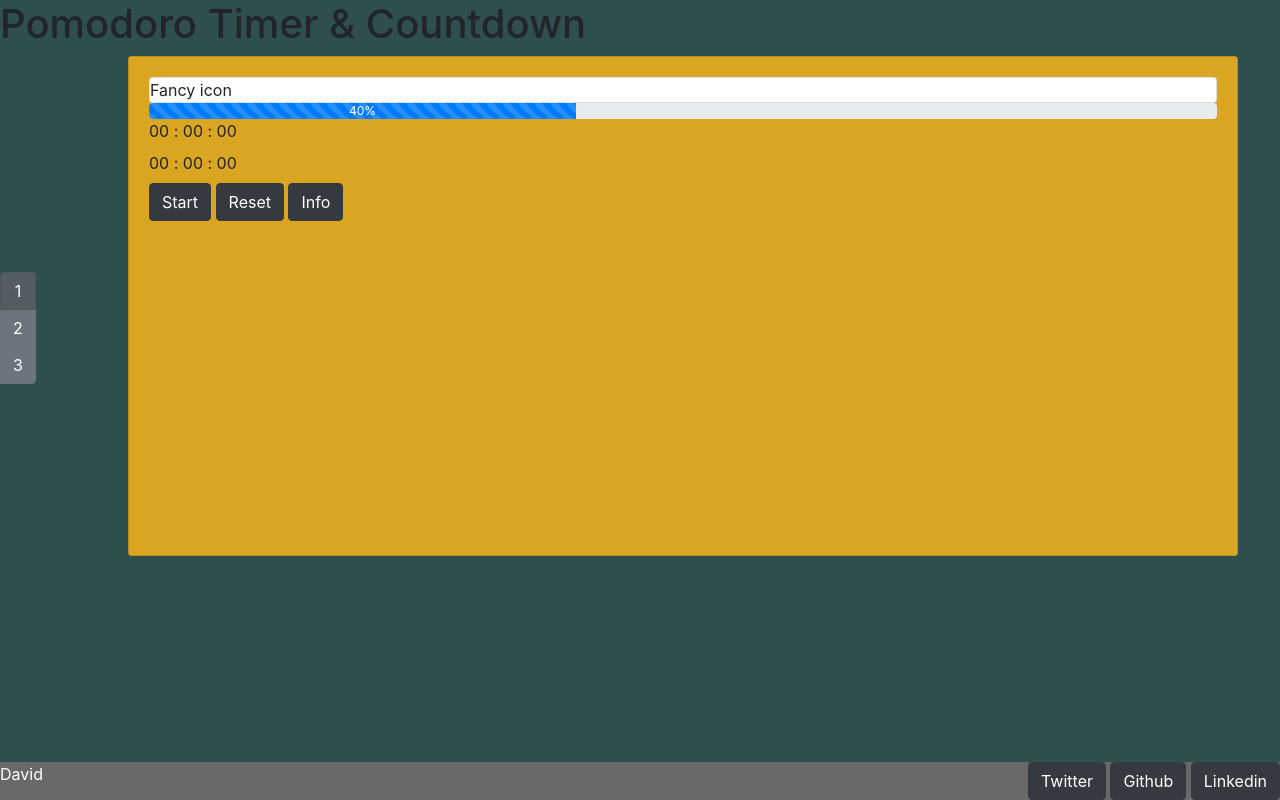
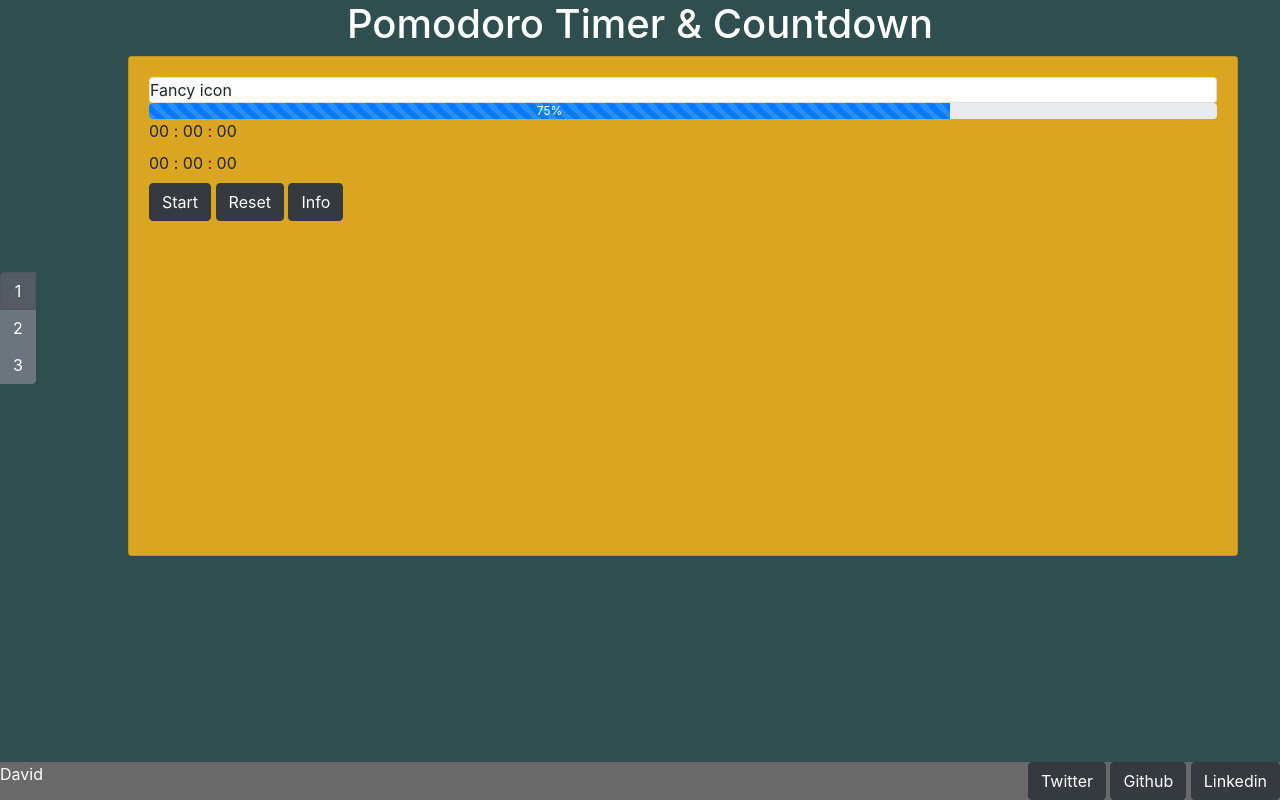
Before and after one commit to dlourenco182/ptc_time, a plain HTML site: page index.html in a window 1280 px wide. Drawn offline with nearby package versions, Linux system fonts and the light colour scheme.

Commit message:
Minor Changes
Changed

```diff
--- a/index.html
+++ b/index.html
@@ -14,8 +14,10 @@
 </head>
 
 <body>
-    <h1>Pomodoro Timer & Countdown
-    </h1>
+
+    <div class="header_Title">
+        <h1>Pomodoro Timer & Countdown</h1>
+    </div>
     <div class="menu_ptc btn-group btn-group-toggle btn-group-vertical" data-toggle="buttons">
         <label class="btn btn-secondary menu_pomodoro active">
             <input type="radio" name="options" id="option1" autocomplete="off" checked>1
@@ -36,8 +38,8 @@
                 <div>
                     <div class="progress">
                         <div class="progress-bar  progress-bar-striped active" role="progressbar" aria-valuenow="40" aria-valuemin="0" aria-valuemax="100"
-                            style="width:40%">
-                            40%
+                            style="width:75%">
+                            75%
                         </div>
                     </div>
                 </div>
--- a/main.css
+++ b/main.css
@@ -37,3 +37,8 @@ footer {
     height: 500px;
     background-color: goldenrod;
 }
+
+.header_Title {
+    text-align: center;
+    color: white;
+}
```
